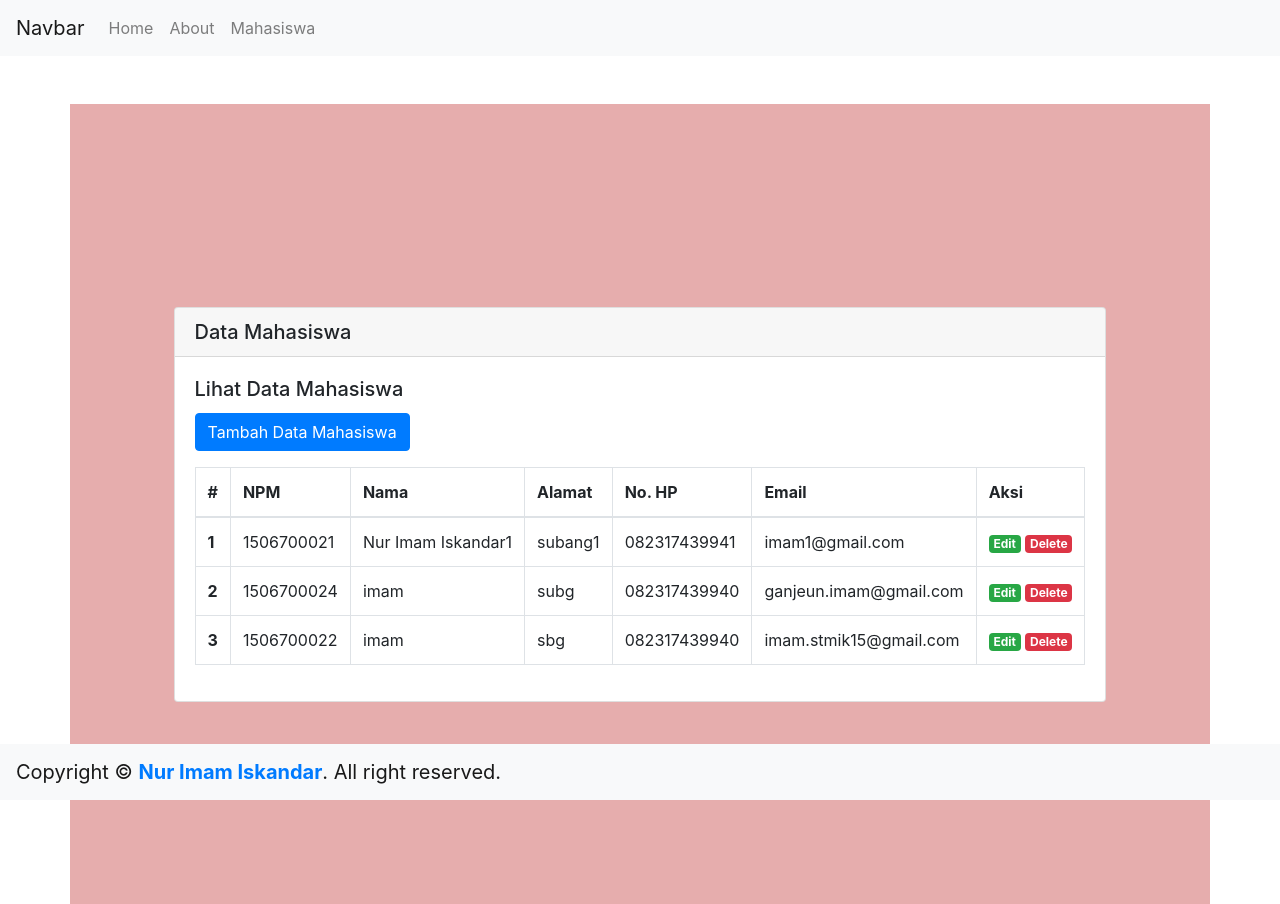
After one commit to Asepchester/Proyek1, a PHP site: page /page_mahasiswa.php in a window 1280 px wide. The commit adds this page. Run offline with PHP 8.4, Linux system fonts and the light colour scheme; data comes from the database, SQL or seed files in the repository; both versions use the stored data as it was after the commit; some libraries are stand-ins or nearby versions.

Commit message:
Add files via upload

```diff
--- /dev/null
+++ b/_config.php
@@ -0,0 +1,6 @@
+<?php
+$con = mysqli_connect('localhost', 'root', '', 'mahasiswa');
+if (!$con) {
+  echo 'Gagal terhubung ke database';
+  die;
+}
--- /dev/null
+++ b/_footer.php
@@ -0,0 +1,15 @@
+<!-- footer -->
+<nav class="navbar fixed-bottom navbar-light bg-light">
+  <div class="navbar-brand" href="#">Copyright &copy; <a class="font-weight-bold" style="text-decoration: none;" href="http://iskandar45.github.com/" target="_blank"> Nur Imam Iskandar</a>. All right reserved.</div>
+</nav>
+<!-- ./footer -->
+
+<!-- jquery -->
+<script src="https://code.jquery.com/jquery-3.2.1.slim.min.js" integrity="sha384-KJ3o2DKtIkvYIK3UENzmM7KCkRr/rE9/Qpg6aAZGJwFDMVNA/GpGFF93hXpG5KkN" crossorigin="anonymous"></script>
+<!-- popperjs -->
+<script src="https://cdnjs.cloudflare.com/ajax/libs/popper.js/1.12.9/umd/popper.min.js" integrity="sha384-ApNbgh9B+Y1QKtv3Rn7W3mgPxhU9K/ScQsAP7hUibX39j7fakFPskvXusvfa0b4Q" crossorigin="anonymous"></script>
+<!-- bootstrap 4 -->
+<script src="https://maxcdn.bootstrapcdn.com/bootstrap/4.0.0/js/bootstrap.min.js" integrity="sha384-JZR6Spejh4U02d8jOt6vLEHfe/JQGiRRSQQxSfFWpi1MquVdAyjUar5+76PVCmYl" crossorigin="anonymous"></script>
+</body>
+
+</html>
--- /dev/null
+++ b/_header.php
@@ -0,0 +1,36 @@
+<?php include '_config.php'; ?>
+<!DOCTYPE html>
+<html lang="en">
+
+<head>
+  <meta charset="UTF-8">
+  <meta name="viewport" content="width=device-width, initial-scale=1.0">
+  <meta http-equiv="X-UA-Compatible" content="ie=edge">
+  <title>CRUD Native</title>
+  <!-- Bootstrap 4 -->
+  <link rel="stylesheet" href="https://maxcdn.bootstrapcdn.com/bootstrap/4.0.0/css/bootstrap.min.css" integrity="sha384-Gn5384xqQ1aoWXA+058RXPxPg6fy4IWvTNh0E263XmFcJlSAwiGgFAW/dAiS6JXm" crossorigin="anonymous">
+  <link rel="stylesheet" href="assets/style.css">
+</head>
+
+<body>
+  <!-- navbar -->
+  <nav class="navbar navbar-expand-lg navbar-light bg-light">
+    <a class="navbar-brand" href="#">Navbar</a>
+    <button class="navbar-toggler" type="button" data-toggle="collapse" data-target="#navbarNav" aria-controls="navbarNav" aria-expanded="false" aria-label="Toggle navigation">
+      <span class="navbar-toggler-icon"></span>
+    </button>
+    <div class="collapse navbar-collapse" id="navbarNav">
+      <ul class="navbar-nav">
+        <li class="nav-item">
+          <a class="nav-link" href="index.php">Home</a>
+        </li>
+        <li class="nav-item">
+          <a class="nav-link" href="page_about.php">About</a>
+        </li>
+        <li class="nav-item">
+          <a class="nav-link" href="page_mahasiswa.php">Mahasiswa</a>
+        </li>
+      </ul>
+    </div>
+  </nav>
+  <!-- ./navbar -->
--- /dev/null
+++ b/page_mahasiswa.php
@@ -0,0 +1,92 @@
+<?php include '_header.php'; ?>
+<!-- content -->
+<div class="container mt-5">
+  <div class="card im-box">
+    <h5 class="card-header">Data Mahasiswa</h5>
+    <div class="card-body">
+      <h5 class="card-title">Lihat Data Mahasiswa</h5>
+      <button type="button" class="btn btn-primary" data-toggle="modal" data-target="#modalAdd">
+        Tambah Data Mahasiswa
+      </button>
+      <table class="table table-bordered mt-3">
+        <thead>
+          <tr>
+            <th scope="col">#</th>
+            <th scope="col">NPM</th>
+            <th scope="col">Nama</th>
+            <th scope="col">Alamat</th>
+            <th scope="col">No. HP</th>
+            <th scope="col">Email</th>
+            <th scope="col">Aksi</th>
+          </tr>
+        </thead>
+        <tbody>
+          <?php
+          $i = 1;
+          $data = mysqli_query($con, "SELECT * FROM mahasiswa");
+          foreach ($data as $row) : ?>
+            <tr>
+              <th scope="row"><?= $i++ ?></th>
+              <td><?= $row['npm'] ?></td>
+              <td><?= $row['nama'] ?></td>
+              <td><?= $row['alamat'] ?></td>
+              <td><?= $row['nohp'] ?></td>
+              <td><?= $row['email'] ?></td>
+              <td>
+                <a class="badge badge-success" href="page_edit.php?id=<?= $row['id'] ?>">Edit</a>
+                <a class="badge badge-danger" href="proses_delete.php?id=<?= $row['id'] ?>" onclick="return confirm('Yakin ingin menghapus data ini?')">Delete</a>
+              </td>
+            </tr>
+          <?php endforeach; ?>
+        </tbody>
+      </table>
+    </div>
+  </div>
+</div>
+<!-- ./content -->
+
+<!-- Modal Add -->
+<div class="modal fade" id="modalAdd" tabindex="-1" role="dialog" aria-hidden="true">
+  <div class="modal-dialog" role="document">
+    <div class="modal-content">
+      <div class="modal-header">
+        <h5 class="modal-title">Tambah Mahasiswa</h5>
+        <button type="button" class="close" data-dismiss="modal" aria-label="Close">
+          <span aria-hidden="true">&times;</span>
+        </button>
+      </div>
+      <div class="modal-body">
+        <form action="proses_add.php" method="POST">
+          <div class="form-group">
+            <label for="">NPM</label>
+            <input type="text" name="npm" class="form-control">
+          </div>
+          <div class="form-group">
+            <label for="">Nama Lengkap</label>
+            <input type="text" name="nama" class="form-control">
+          </div>
+          <div class="form-group">
+            <label for="">Alamat</label>
+            <textarea name="alamat" rows="2" class="form-control"></textarea>
+          </div>
+          <div class="form-group">
+            <label for="">No. HP</label>
+            <input type="text" name="nohp" class="form-control">
+          </div>
+          <div class="form-group">
+            <label for="">Email</label>
+            <input type="email" name="email" class="form-control">
+          </div>
+          <div class="form-group">
+            <button type="reset" class="btn btn-danger " data-dismiss="modal">Close</button>
+            <button type="submit" name="submit" class="btn btn-primary ">Submit</button>
+          </div>
+        </form>
+      </div>
+    </div>
+  </div>
+</div>
+<!-- ./Modal add -->
+
+
+<?php include '_footer.php'; ?>
```
Also changed, not shown: index.php (+7 -76 lines), mahasiswa.sql (added, +73 -0 lines), page_about.php (added, +14 -0 lines), page_edit.php (added, +47 -0 lines), page_home.php (added, +8 -0 lines), proses_add.php (added, +24 -0 lines), proses_delete.php (added, +20 -0 lines), proses_edit.php (added, +28 -0 lines), readme.md (added).
